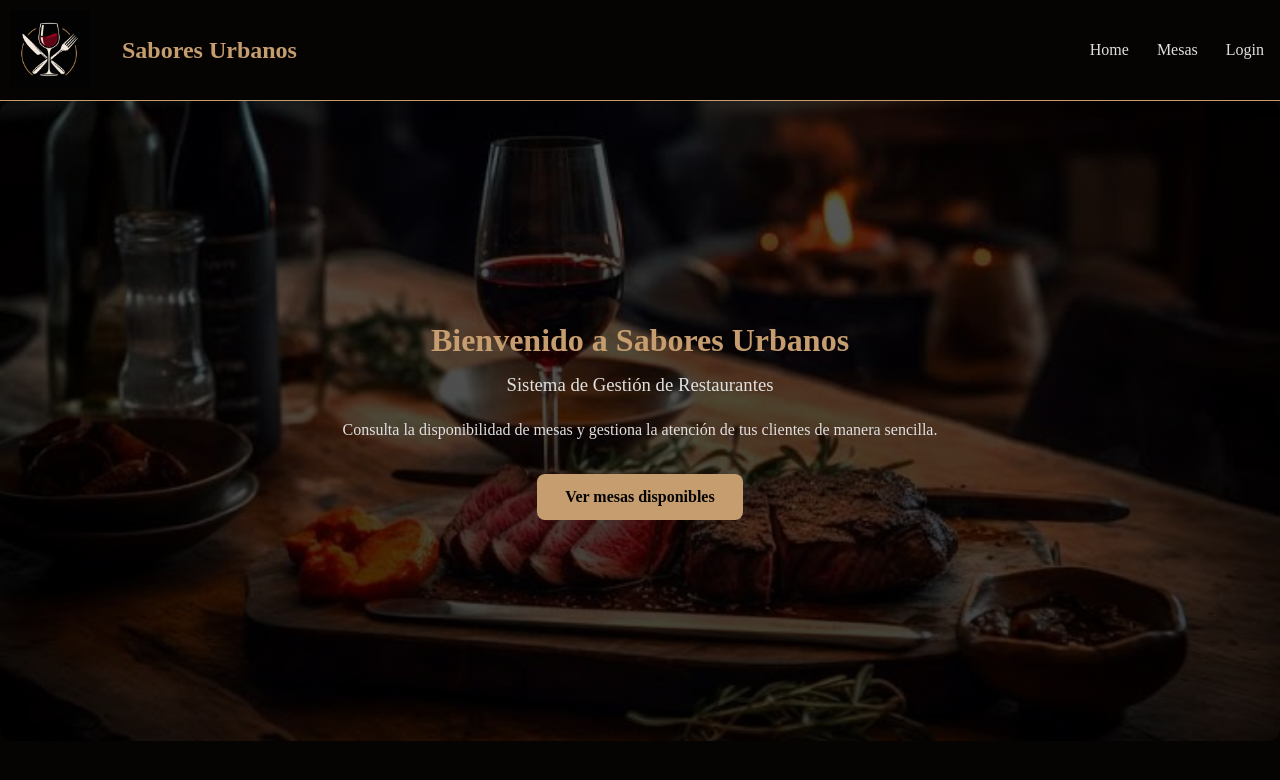
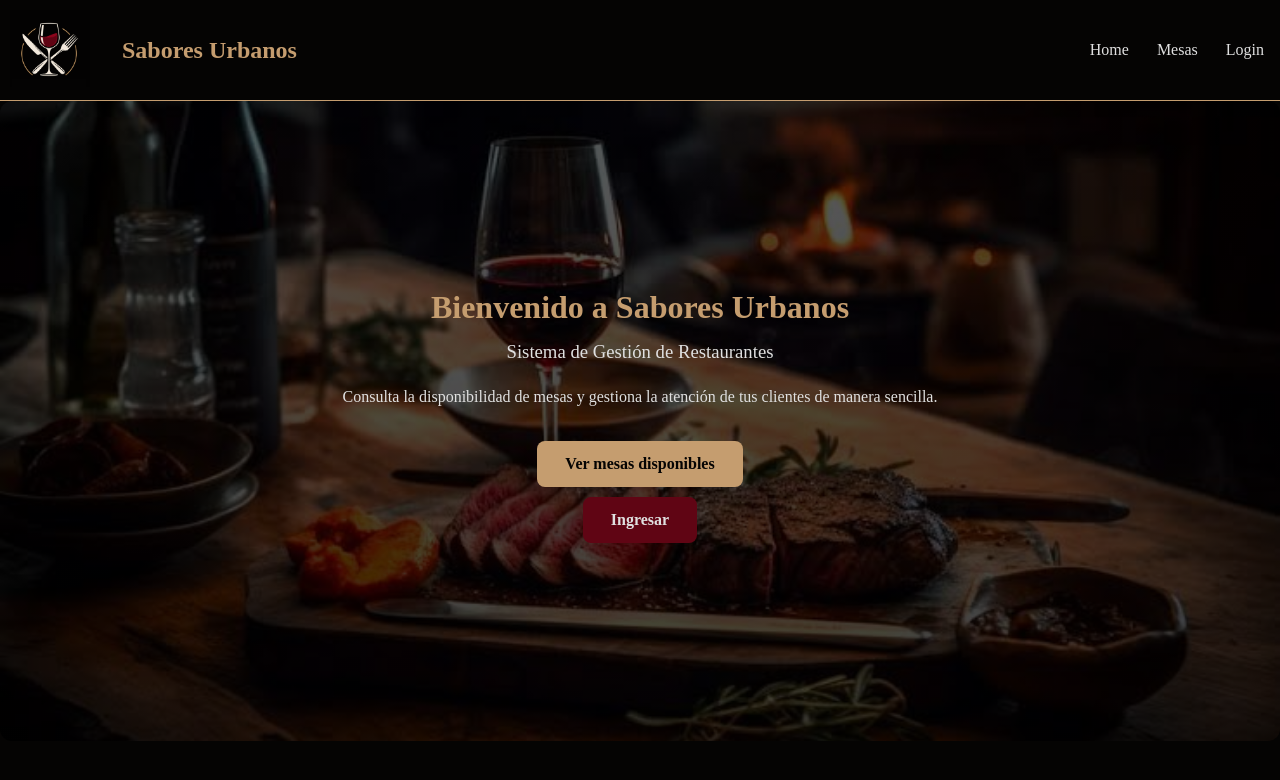
Before and after one commit to Nicolas-Vcmd/saboresUrbanos, a React (Vite) app: page / in a window 1280 px wide. Shown: the top 780 px of the page. Built offline with nearby package versions, Linux system fonts and the light colour scheme.

Commit message:
Ajustes Home 2

```diff
--- a/src/components/Home.jsx
+++ b/src/components/Home.jsx
@@ -14,6 +14,9 @@ const Home = () => {
       <Link to="/mesas" className="home-btn">
         Ver mesas disponibles
       </Link>
+      <Link to="/login" className="home-btn home-btnl">
+        Ingresar
+      </Link>
     </div>
   );
 };
--- a/src/index.css
+++ b/src/index.css
@@ -4,6 +4,9 @@
   --dark-bg: #050403;
   --text-light: #e0e0e0;
   --text-muted: #9ca3af;
+  --color-primary: #600514;
+  --color-secondary: #741424;
+
 }
 
 * {
@@ -269,9 +272,20 @@ html, body, #root {
   text-decoration: none;
   font-weight: bold;
   transition: 0.3s;
+  margin-bottom: 10px;
 }
 
 .home-btn:hover {
   background: var(--gold-hov);
-  transform: translateY(-3px);
+  transform: translateY(-2px);
 }
+
+.home-btnl{
+  background-color: var(--color-primary);
+  color: var(--text-light);
+}
+
+.home-btnl:hover {
+  background: var(--color-secondary);
+  transform: translateY(-2px);
+}
```
